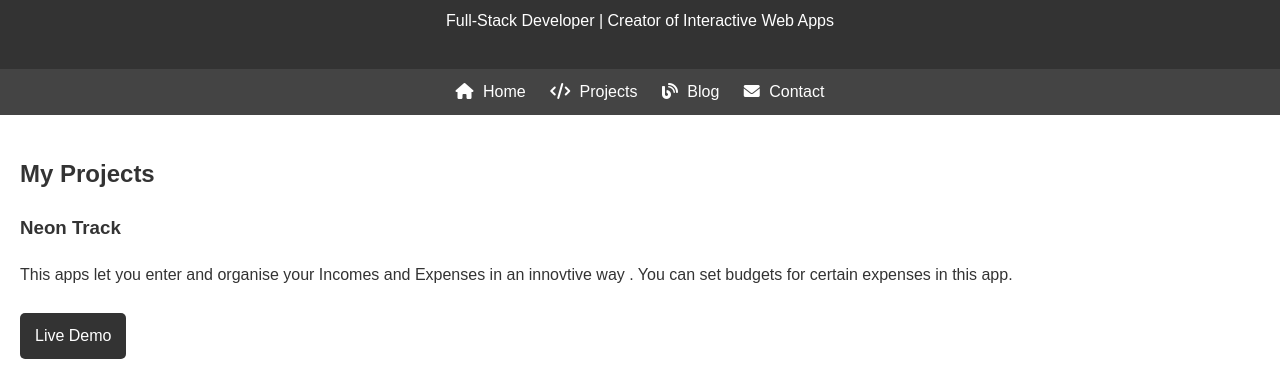
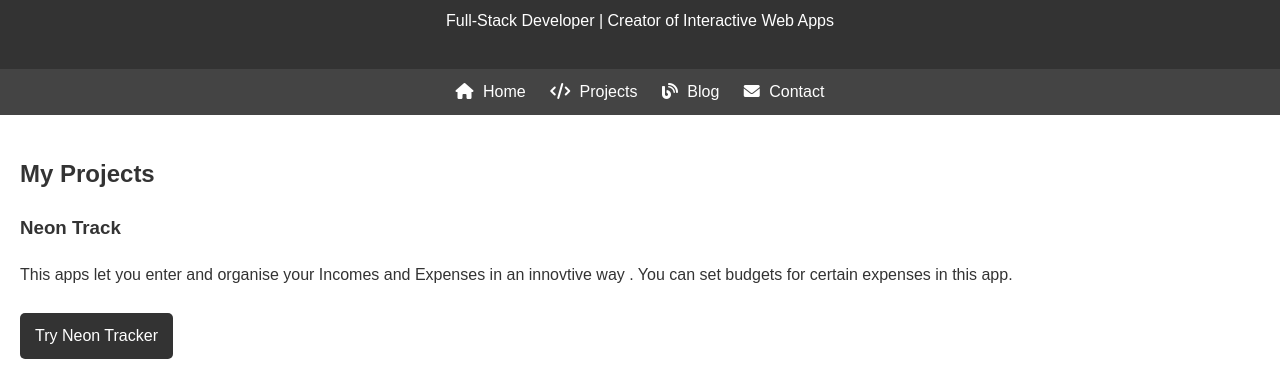
Before and after one commit to Urbanprgmr/mywebapps, a plain HTML site: page projects.html in a window 1280 px wide. Shown: the part 280-655 px from the top of the page. Drawn offline with Linux system fonts and the light colour scheme.

Commit message:
Update projects.html

```diff
--- a/projects.html
+++ b/projects.html
@@ -24,7 +24,7 @@
     <div class="project">
       <h3>Neon Track</h3>
       <p>This apps let you enter and organise your Incomes and Expenses in an innovtive way . You can set budgets for certain expenses in this app.</p>
-      <a href="https://urbanprgmr.github.io/expense-manager/" target="_blank" class="demo-link">Live Demo</a>
+      <a href="https://urbanprgmr.github.io/expense-manager/" target="_blank" class="demo-link">Try Neon Tracker</a>
     </div>
     <div class="project">
       <h3>Project 2</h3>
```
